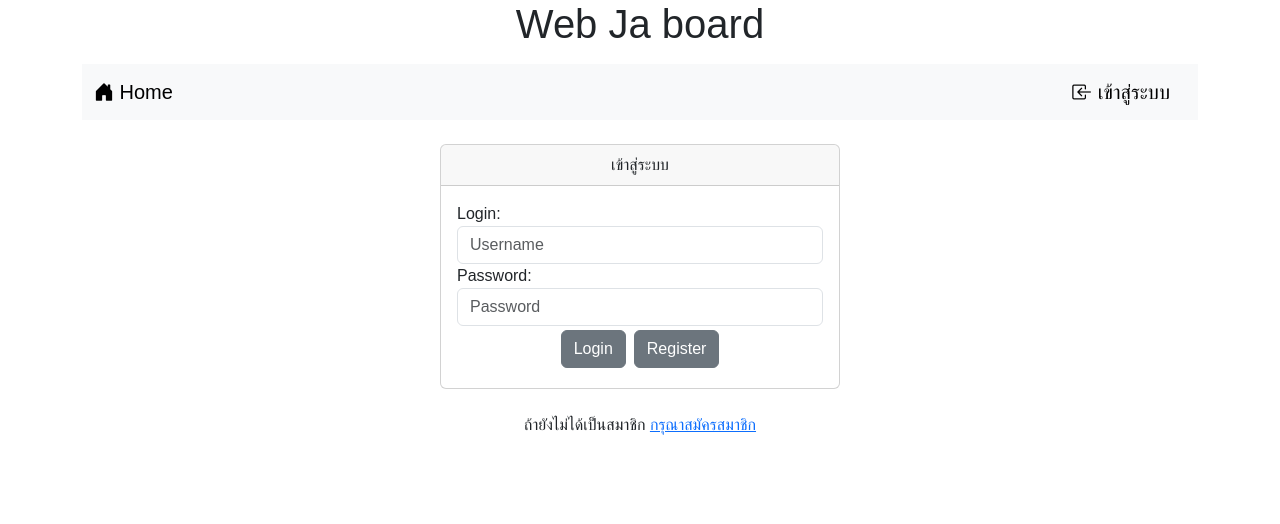
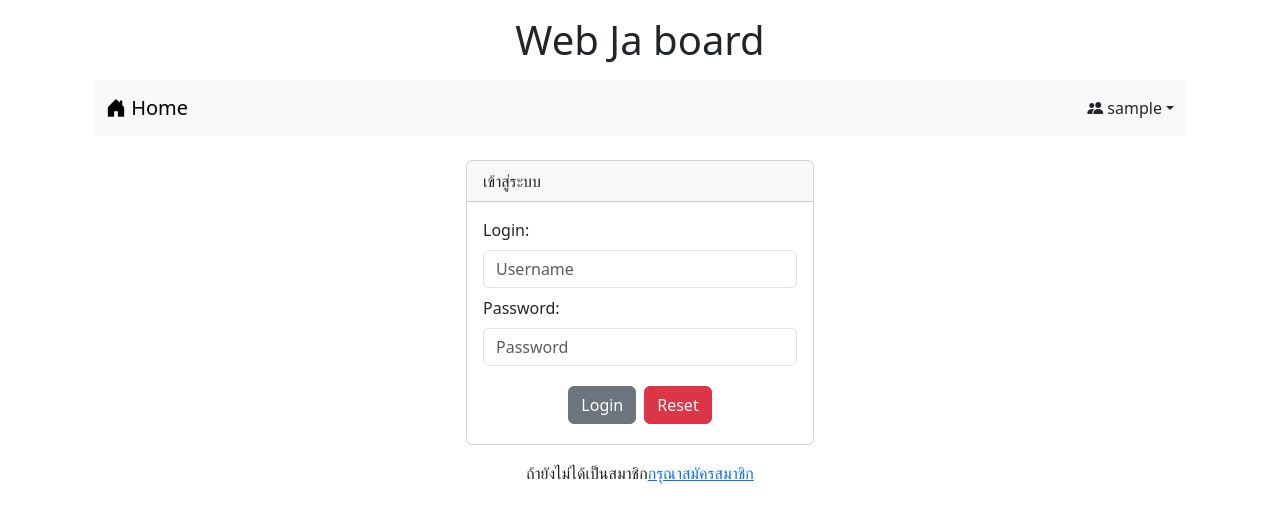
Before and after one commit to RyModkub/Webborad.ECT, a PHP site: page /login.php in a window 1280 px wide. Shown: the top 524 px of the page. Run offline with PHP 8.4, Linux system fonts and the light colour scheme; the visitor is signed in with stand-in values (Sample User, id 1).

Commit message:
update login and verify
update login and verify

```diff
--- a/login.php
+++ b/login.php
@@ -7,51 +7,53 @@
     <link href="https://cdn.jsdelivr.net/npm/bootstrap@5.3.2/dist/css/bootstrap.min.css" rel="stylesheet" integrity="sha384-T3c6CoIi6uLrA9TneNEoa7RxnatzjcDSCmG1MXxSR1GAsXEV/Dwwykc2MPK8M2HN" crossorigin="anonymous">
     <script src="https://cdn.jsdelivr.net/npm/bootstrap@5.3.2/dist/js/bootstrap.bundle.min.js" integrity="sha384-C6RzsynM9kWDrMNeT87bh95OGNyZPhcTNXj1NW7RuBCsyN/o0jlpcV8Qyq46cDfL" crossorigin="anonymous"></script>
     <link rel="stylesheet" href="https://cdn.jsdelivr.net/npm/bootstrap-icons@1.11.3/font/bootstrap-icons.min.css">
-    <style>
-        body{
-            font-family: sans-serif;
-        }
-        .text-center{
-            text-align: center;
-        }
-        table{
-            border: 2px solid black;
-        }
-    </style>
+
 </head>
 <body>
-    <h1 class="text-center">Web Ja board</h1>
+<?php session_start();  ?>
+     <div class="container - lg">
+    <h1 style="text-align: center;" class="mt-3">Web Ja board</h1>
     <div class="container mt-3">
-    <nav class="navbar bg-body-tertiary">
-        <div class="container-fluid">
-            <a class="navbar-brand" href="index.php"><i class="bi bi-house-door-fill"></i> Home</a>
-            <form class="d-flex">
-                <a href="login.php" class="navbar-brand"><i class="bi bi-box-arrow-in-left"></i> เข้าสู่ระบบ</a>
-            </form>
-        </div>
-    </nav><br>
-    <!-- alert -->
-    <div class="d-flex justify-content-center">
-        <form action="verify.php" method="POST">
-            <div class="card"  style="width: 25rem;">
-                <div class="card-header text-center">เข้าสู่ระบบ</div>
-                <div class="card-body">
-                    <div class="form-group">
-                        <label>Login:</label>
-                        <input type="text" name="login" class="form-control" placeholder="Username">
-                    </div>
-                    <div class="form-group">
-                        <label>Password:</label>
-                        <input type="password" class="form-control"name="password" placeholder="Password" required>
-                    </div>
-                    <div class="d-flex justify-content-center">
-                    <button type="submit" class="btn btn-secondary m-1">Login</button>
-                    <button type="submit" class="btn btn-secondary m-1">Register</button>
-                    </div>
-                </div>
-            </div><br>
-            <p class="text-center">ถ้ายังไม่ได้เป็นสมาชิก <a href="register.php">กรุณาสมัครสมาชิก</a></p>
+    <?php
+    include "nav.php";
+    ?>
+    <?php
+    if(isset($_SESSION["error"])){
+    ?>
+    <div class="container mt-3" style="width: 26.5rem;" >
+        <div class="alert alert-danger">
+            <span>ชื่อบัญชีหรือรหัสผ่านไม่ถูกต้อง</span>
         </div>
     </div>
+    <?php unset($_SESSION['error']); }?>
+    <div class="row mt-4">
+        <div class="col-lg-4 col-md-3 col-sm-2 col-1"></div>
+        <div class="col-lg-4 col-md-6 col-sm-8 col-10">
+            <div class="card">
+                <div class="card-header">เข้าสู่ระบบ</div>
+                <div class="card-body">
+                    <form action="verify.php" method="POST">
+                    <div class="form-group">
+                        <label for="user" class="form-label">Login:</label>
+                        <input type="text" id="user" name="login" class="form-control" placeholder="Username" required>
+                    </div>
+                    <div class="form-group mt-2">
+                        <label for="pass" class="form-label">Password:</label>
+                        <input type="password" id="pass" class="form-control"name="password" placeholder="Password" required>
+                    </div>
+                    <div class="d-flex justify-content-center mt-3">
+                    <button type="submit" class="btn btn-secondary m-1">Login</button>
+                    <button type="reset" class="btn btn-danger m-1">Reset</button>
+                    </div>
+                </form>
+            </div>
+        </div>
+    <p class="text-center mt-3">ถ้ายังไม่ได้เป็นสมาชิก<a href="register.php">กรุณาสมัครสมาชิก</a></p>
+</div>
+        <div class="col-lg-4 col-md-3 col-sm-2 col-1"></div>
+    </div>
+    <br>
+    </div>
+</div>
 </body>
 </html>
--- /dev/null
+++ b/nav.php
@@ -0,0 +1,16 @@
+<nav class="navbar bg-body-tertiary">
+                <div class="container-fluid">
+                    <a class="navbar-brand" href="index.php"><i class="bi bi-house-door-fill"></i> Home</a>
+                    <form class="d-flex"><?php if(!isset($_SESSION['id'])) { ?>
+                        <a href="login.php" class="navbar-brand"><i class="bi bi-box-arrow-in-left"></i> เข้าสู่ระบบ</a>
+                            <?php  }else { ?>
+                                <nav class="nav-item dropdown">
+                                <a class="nav-link dropdown-toggle" href="#" role="button" data-bs-toggle="dropdown" aria-expanded="false"><?php echo "<i class='bi bi-people-fill'></i> $_SESSION[username]" ?></a>
+                                <ul class="dropdown-menu">
+                                    <li><a class="dropdown-item" href="logout.php">ออกจากระบบ</a></li>
+                                </ul>
+                            </nav>
+                                <?php }?>
+                    </form>
+                </div>
+            </nav>
```
Also changed, not shown: index.php (+4 -3 lines), verify.php (+10 -7 lines).
